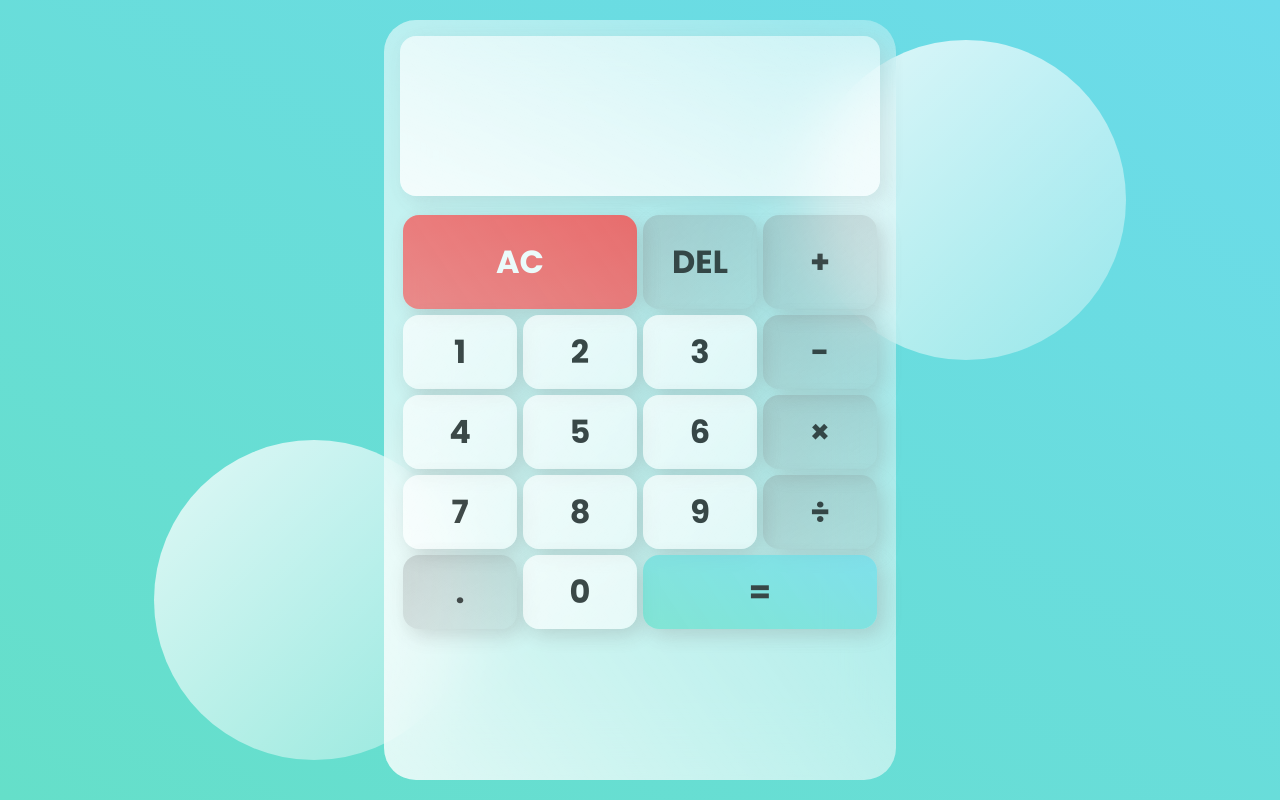
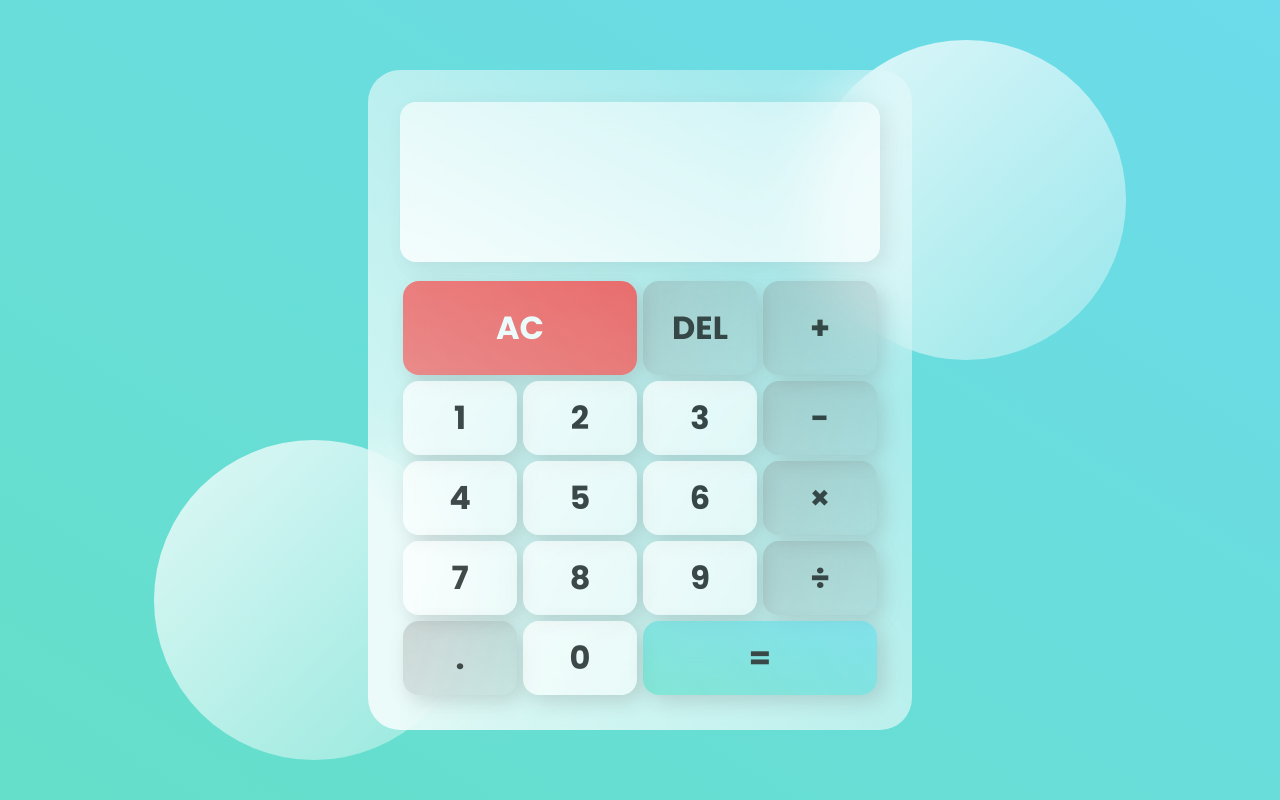
Before and after one commit to brymer-meneses/glass-calculator, a plain HTML site: page index.html in a window 1280 px wide. Drawn offline with Linux system fonts and the light colour scheme.

Commit message:
fix calculator size

```diff
--- a/style.css
+++ b/style.css
@@ -48,15 +48,13 @@ main {
     display: flex;
     flex-direction: column;
     justify-content: center;
-    align-content: space-between;
     align-items: center;
-    margin: 1rem;
+    margin: 2rem;
 }
 
 .calculator {
+
     background: white;
-    min-height: 95vh;
-    min-width: 40vw;
     background: linear-gradient(
         to right top,
         rgba(255, 255, 255, 0.8),
```
